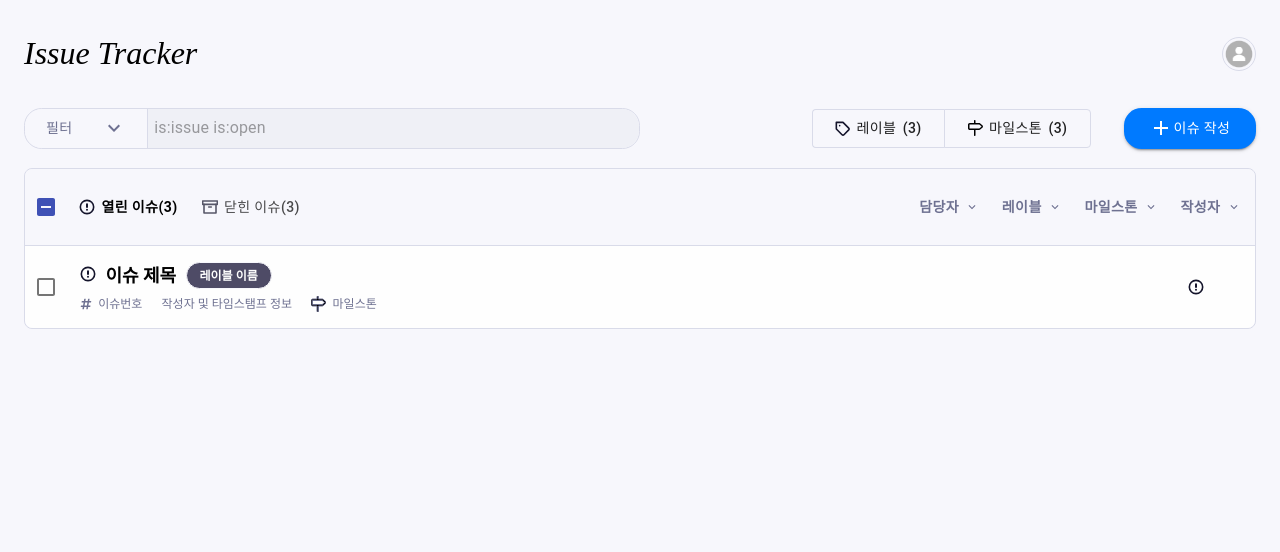
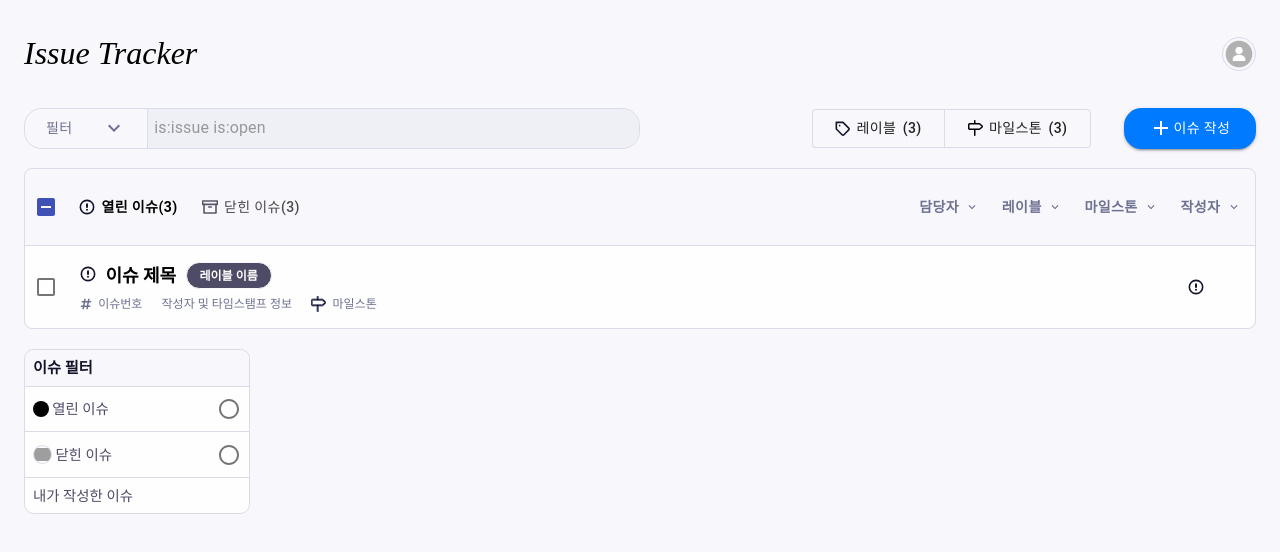
Before and after one commit to codesquad-members-2021/issue-tracker, a React (Create React App) app in the folder FE/: page /issues in a window 1280 px wide. Shown: the top 552 px of the page. Built offline with nearby package versions, Linux system fonts and the light colour scheme; grey boxes are pictures that could not be loaded.

Commit message:
[#57] feat: :sparkles: ListModal 생성 (초기 버전)

```diff
--- /dev/null
+++ b/FE/src/components/Common/ListModal.tsx
@@ -0,0 +1,167 @@
+import { useCallback } from 'react';
+import styled, { css } from 'styled-components';
+import CircleCheckBox from './CircleCheckBox';
+import Modal, { IModal } from './Modal';
+
+interface IListItemImgType {
+  // color: labelColor | image: userImage | text: onlyText (noCheckbox)
+  imgType?: 'color' | 'image' | 'text';
+  imgUrl?: string;
+  color?: string;
+}
+
+interface IListItem extends IListItemImgType {
+  name: string;
+  text: string;
+}
+
+interface IListModal extends IModal {
+  data: {
+    title: string;
+    items: IListItem[];
+  };
+}
+
+// TEST DATA
+export const testData: IListItem[] = [
+  {
+    name: 'open',
+    text: '열린 이슈',
+    imgType: 'color',
+    color: '#000',
+  },
+  {
+    name: 'close',
+    text: '닫힌 이슈',
+    imgType: 'image',
+    imgUrl: 'https://avatars.githubusercontent.com/u/33610315?s=60&v=4',
+  },
+  {
+    name: 'close',
+    text: '내가 작성한 이슈',
+    imgType: 'text',
+  },
+];
+// -----
+
+const ListModal = ({
+  data,
+  isModalVisible,
+  setIsModalVisible,
+  ...props
+}: IListModal) => {
+  const { title, items } = data;
+
+  const renderItems = useCallback(
+    () =>
+      items.map(({ imgType, name, text, color, imgUrl }, idx) => (
+        <MenuLabelTag key={idx}>
+          <MenuTextBlock>
+            {(imgType !== 'text') && (color || imgUrl) && (
+              <MenuImageBlock imgType={imgType} color={color} imgUrl={imgUrl} />
+            )}
+            {text}
+          </MenuTextBlock>
+          {imgType !== 'text' && <CircleCheckBox color="default" name={name} />}
+        </MenuLabelTag>
+      )),
+    [items],
+  );
+
+  return (
+    <ListModalLayout
+      {...props}
+      isModalVisible={isModalVisible}
+      setIsModalVisible={setIsModalVisible}
+    >
+      {/* Title */}
+      <ListModalRow type="title">
+        <MenuTitle>{title}</MenuTitle>
+      </ListModalRow>
+
+      {/* Menu Item - html: label tag */}
+      <ListModalRow type="items">{renderItems()}</ListModalRow>
+    </ListModalLayout>
+  );
+};
+
+export default ListModal;
+
+// --- Styled Components ---
+// 1. 메인 (큰 틀)
+const ListModalLayout = styled(Modal)`
+  flex-direction: column;
+  font-size: 0.9rem;
+  border-radius: 0.6rem;
+  border: 1px solid ${({ theme }) => theme.colors.grayScale.line};
+`;
+
+const ListModalRow = styled.div<{ type: 'title' | 'items' }>`
+  min-width: 14rem;
+  display: flex;
+  flex-direction: column;
+
+  border-radius: ${({ type }) =>
+    type === 'title' ? `0.6rem 0.6rem 0 0` : `0 0 0.6rem 0.6rem`};
+  background-color: ${({ type, theme }) =>
+    type === 'title'
+      ? theme.colors.grayScale.bgColor
+      : theme.colors.grayScale.offWhite};
+`;
+// =====
+
+// 2. 일반
+const cssFlexMenu = css`
+  display: flex;
+  align-items: center;
+  padding: 0.65rem 0.5rem;
+`;
+
+// title
+const MenuTitle = styled.p`
+  ${cssFlexMenu};
+  font-size: 0.95rem;
+  font-weight: ${({ theme }) => theme.fontWeight.bold};
+  color: ${({ theme }) => theme.colors.grayScale.title};
+  user-select: none;
+`;
+
+// item - html: label tag
+const MenuLabelTag = styled.label`
+  ${cssFlexMenu};
+  cursor: pointer;
+  justify-content: space-between;
+  border-top: 1px solid ${({ theme }) => theme.colors.grayScale.line};
+  color: ${({ theme }) => theme.colors.grayScale.body};
+`;
+
+const MenuTextBlock = styled.span`
+  display: flex;
+  align-items: center;
+  column-gap: 0.2rem;
+  user-select: none;
+`;
+
+const MenuImageBlock = styled.div<IListItemImgType>`
+  border-radius: 50%;
+
+  ${({ imgType, imgUrl }) =>
+    imgType === 'image' &&
+    css`
+      min-width: 1.2rem;
+      min-height: 1.2rem;
+      border: 1px solid ${({ theme }) => theme.colors.grayScale.line};
+      background-position: center center;
+      background-size: contain;
+      background-repeat: no-repeat;
+      background-image: url(${imgUrl});
+    `}
+
+  ${({ imgType, color }) =>
+    imgType === 'color' &&
+    css`
+      min-width: 1rem;
+      min-height: 1rem;
+      background-color: ${color};
+    `}
+`;
--- /dev/null
+++ b/FE/src/components/Common/Modal.tsx
@@ -0,0 +1,45 @@
+import styled from 'styled-components';
+import { useRef } from 'react';
+import { TChildren } from '../../util/types';
+
+export interface IModal {
+  children?: TChildren;
+  isModalVisible: boolean;
+  setIsModalVisible: (flag: boolean) => void;
+  onClick?: (e: React.MouseEvent | MouseEvent) => void;
+}
+
+const Modal = ({ isModalVisible, setIsModalVisible, children, ...props }: IModal) => {
+  const modalRef = useRef<HTMLDivElement>(null);
+
+  const handleCloseClick = (e: React.MouseEvent | MouseEvent) => {
+    /*
+    // 임시
+    const target = e.target as HTMLElement;
+    const modalWrap = modalRef.current;
+    if (target !== modalWrap) return;
+    setIsModalVisible(!isModalVisible);
+    */
+    setIsModalVisible(!isModalVisible);
+  };
+
+  return (
+    <ModalLayout
+      {...props}
+      isModalVisible={isModalVisible}
+      ref={modalRef}
+      onClick={handleCloseClick}
+    >
+      {children}
+    </ModalLayout>
+  );
+};
+
+export default Modal;
+
+// --- Styled Components ---
+const ModalLayout = styled.div<{ isModalVisible: boolean }>`
+  display: flex;
+  visibility: ${({ isModalVisible }) =>
+    isModalVisible ? 'visible' : 'hidden'};
+`;
--- a/FE/src/components/IssueList/index.tsx
+++ b/FE/src/components/IssueList/index.tsx
@@ -1,13 +1,24 @@
 import { Box } from '@material-ui/core';
 import styled from 'styled-components';
+import ListModal, { testData } from '../Common/ListModal';
 import ListTable from './ListTable';
 import NavFilter from './NavFilter';
 
 const IssueList = () => {
+  const data = {
+    title: '이슈 필터',
+    items: testData,
+  };
+
   return (
     <IssueListLayout>
       <NavFilter />
       <ListTable />
+      <ListModal
+        data={data}
+        isModalVisible={true}
+        setIsModalVisible={() => {}}
+      />
     </IssueListLayout>
   );
 };
```
